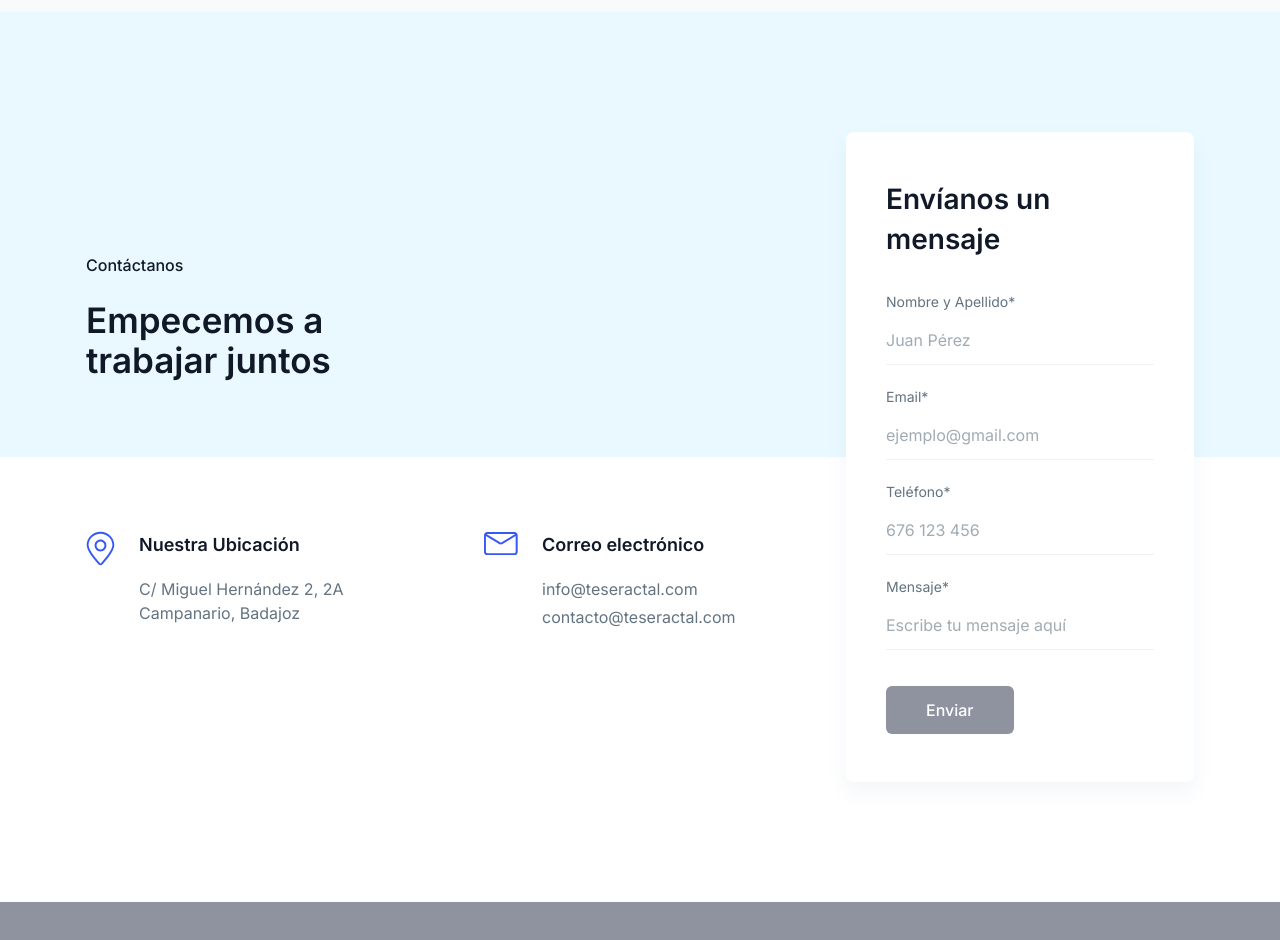
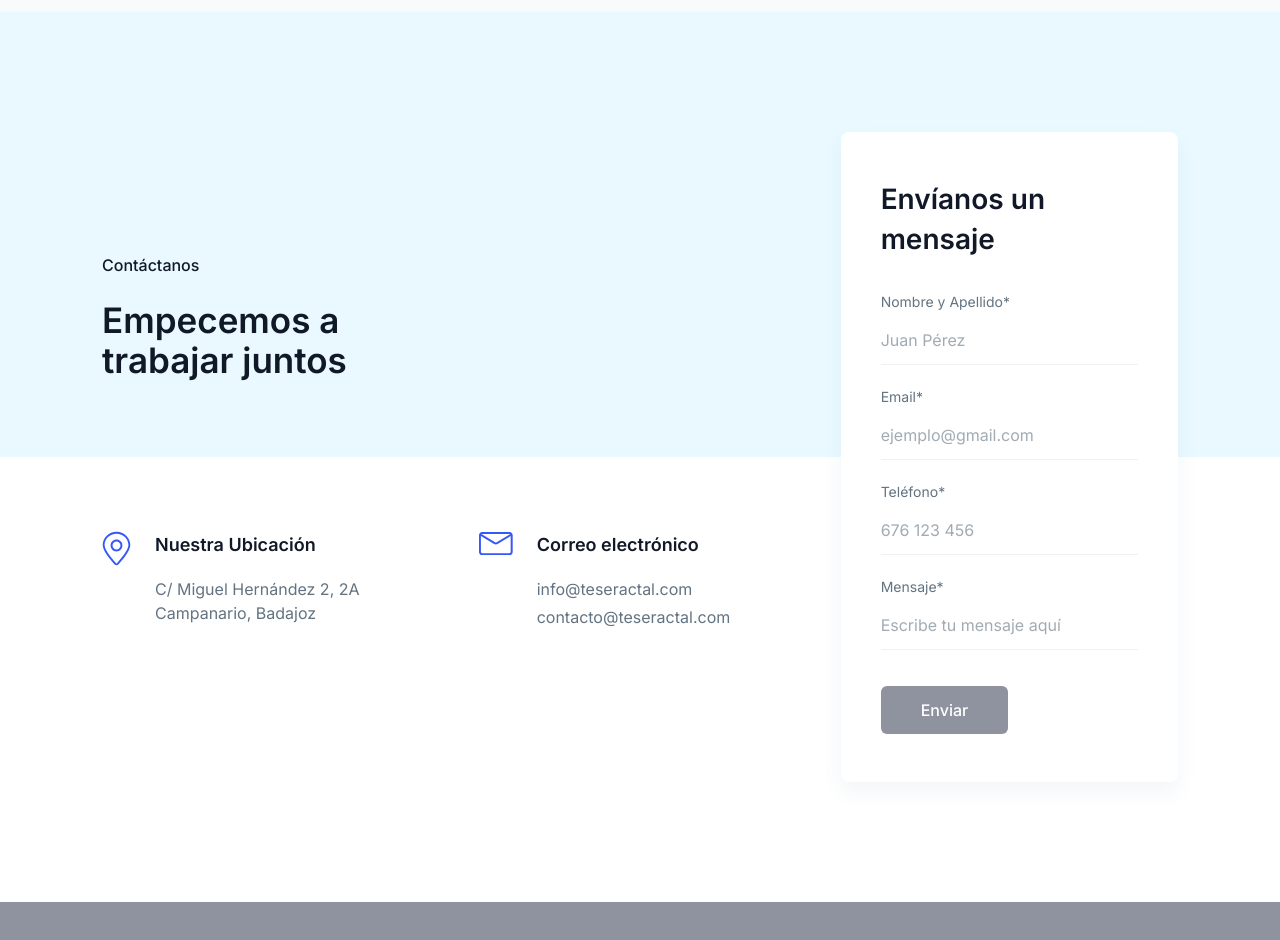
Before and after one commit to ibenitosoto/teseractal-web2, a website: page index.html in a window 1280 px wide. Shown: the part 5440-6380 px from the top of the page. Drawn offline with Linux system fonts and the light colour scheme.

Commit message:
adjusted contact form margin

```diff
--- a/index.html
+++ b/index.html
@@ -2500,7 +2500,7 @@ del mercado para ofrecerte estrategias de optimización excepcionales. Nuestro e
         class="absolute left-0 top-0 -z-[1] h-1/2 w-full bg-[#E9F9FF] dark:bg-dark-700 lg:h-[45%] xl:h-1/2"
       ></div>
       <div class="container px-4">
-        <div class="-mx-4 flex flex-wrap items-center">
+        <div class="-mx-8 flex flex-wrap items-center">
           <div class="w-full px-4 lg:w-7/12 xl:w-8/12">
             <div class="ud-contact-content-wrapper">
               <div class="ud-contact-title mb-12 lg:mb-[150px]">
@@ -2775,7 +2775,7 @@ del mercado para ofrecerte estrategias de optimización excepcionales. Nuestro e
                 </li>
                 <li>
                   <a
-                  href="#equipo"
+                    href="#equipo"
                     class="mb-3 inline-block text-base text-gray-7 hover:text-primary"
                   >
                     Equipo
@@ -2783,7 +2783,7 @@ del mercado para ofrecerte estrategias de optimización excepcionales. Nuestro e
                 </li>
                 <li>
                   <a
-                  href="#contacto"
+                    href="#contacto"
                     class="mb-3 inline-block text-base text-gray-7 hover:text-primary"
                   >
                     Contacto
```
